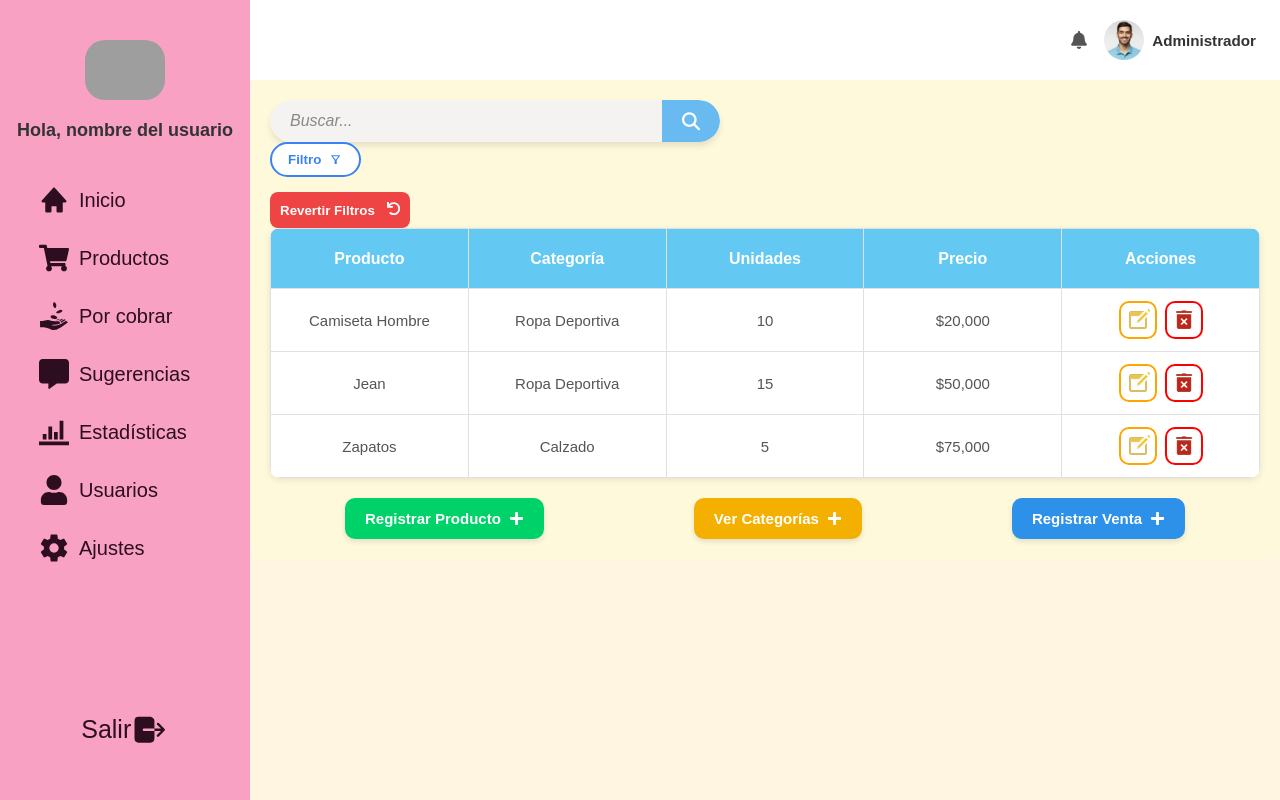
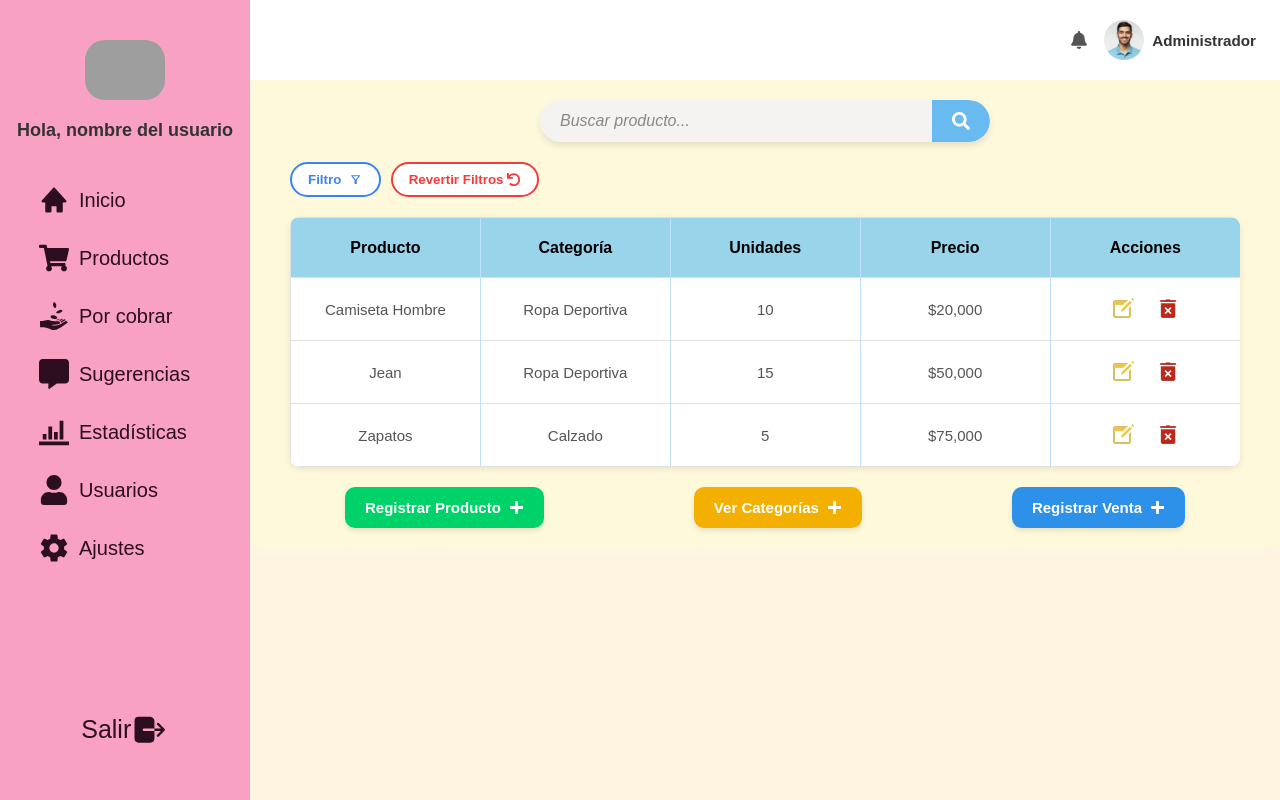
Before and after one commit to ElMopri/SIGESCAM_frontend, a React (Vite) app: page /admin/productos in a window 1280 px wide. Built offline with nearby package versions, Linux system fonts and the light colour scheme; grey boxes are pictures that could not be loaded.

Commit message:
Estilos aplicados a filtro correctos

```diff
--- a/src/components/TablaProductos.css
+++ b/src/components/TablaProductos.css
@@ -10,7 +10,7 @@
 }
 
 .tabla-productos thead {
-  background-color: #7ccde6;
+  background-color: #99d4ea;
   height: 60px;
   color: black;
 }
@@ -30,9 +30,15 @@
   text-align: center;
 }
 
+thead tr {
+  background-color: #99d4ea;
+}
+
 .boton-icono {
   background: none;
   border: none;
+  outline: none;
+  box-shadow: none;
   cursor: pointer;
   padding: 4px;
   margin: 0 2px;
--- a/src/pages/administrador/ProductosAdmin.css
+++ b/src/pages/administrador/ProductosAdmin.css
@@ -28,17 +28,6 @@
   padding: 10px;
   color: white;
   cursor: pointer;
-}
-
-/* Botón de filtrar */
-.btn-filtrar {
-  background-color: white;
-  border: 2px solid #00bfff;
-  color: #00bfff;
-  padding: 8px 16px;
-  border-radius: 30px;
-  cursor: pointer;
-  margin-bottom: 15px;
 }
 
 /* Tabla de productos */
@@ -85,13 +74,6 @@
   justify-content: center;
 }
 
-.boton-icono.editar {
-  border-color: orange;
-}
-
-.boton-icono.eliminar {
-  border-color: red;
-}
 
 .boton-icono:hover {
   transform: scale(1.1);
@@ -137,6 +119,12 @@
   background-color: #2d90e9;
 }
 
+.botones-filtro {
+  display: flex;
+  margin-top: 20px;
+  margin-bottom: 20px; /* <- este crea el espacio con la tabla */
+}
+
 .btn-filtrar {
   border: 2px solid #3b82f6;
   background-color: white;
@@ -150,7 +138,24 @@
   transition: background-color 0.3s;
 }
 
+.btn-revertir {
+  border: 2px solid #f63b3b;
+  background-color: white;
+  color: #f63b3b;
+  padding: 8px 16px;
+  border-radius: 999px;
+  font-weight: bold;
+  display: flex;
+  align-items: center;
+  cursor: pointer;
+  transition: background-color 0.3s;
+}
+
 .btn-filtrar:hover {
+  background-color: rgba(59, 130, 246, 0.1);
+}
+
+.btn-revertir:hover {
   background-color: rgba(59, 130, 246, 0.1);
 }
 
@@ -162,3 +167,44 @@
   color: red;
   cursor: pointer;
 }
+
+.contenedor-centrado {
+  display: flex;
+  justify-content: center;
+  align-items: center;
+  margin-bottom: 20px;
+}
+
+.contenedor-tabla {
+  max-width: 950px;  /* ajusta a tu gusto */
+  margin: 0 auto;    /* centra horizontalmente */
+  width: 100%;
+}
+
+.contenedor-tabla th {
+  background-color: #99d4ea;
+  padding: 12px 20px;
+  text-align: center;
+  color: #000000;
+  font-weight: bold;
+}
+
+/* Estilo para las celdas de la tabla */
+.contenedor-tabla th, .contenedor-tabla td {
+  border-right: 1px solid #BFE0FF; /* Línea que separa las columnas */
+}
+
+/* Asegúrate de no tener una línea extra al final de la última columna */
+.contenedor-tabla th:last-child, .contenedor-tabla td:last-child {
+  border-right: none;
+}
+
+/* Estilo opcional para las filas */
+.contenedor-tabla tr {
+  border-bottom: 1px solid #BFE0FF; /* Línea horizontal entre filas */
+}
+
+.botones-filtro {
+  display: flex;
+  gap: 10px;
+}
--- a/src/pages/administrador/ProductosAdmin.jsx
+++ b/src/pages/administrador/ProductosAdmin.jsx
@@ -1,7 +1,7 @@
 import React, { useState } from "react";
 import CategoriasModal from "./CategoriasModal";
 import TablaProductos from "../../components/TablaProductos";
-import SearchBar from "../../components/SearchBar";
+import SearchBarProductos from "./SearchBarProductos";
 import FiltroModal from "./FiltroModal";
 import iconEditar from "/EditYellow.png";
 import iconDelete from "/Delete.png";
@@ -15,6 +15,7 @@ const ProductosAdmin = () => {
   const [mostrarFiltroModal, setMostrarFiltroModal] = useState(false);
   const [filtroNombre, setFiltroNombre] = useState(""); // Estado para la barra de búsqueda
   const [filtrosAvanzados, setFiltrosAvanzados] = useState({});
+  const [nombreBusquedaTemp, setNombreBusquedaTemp] = useState(""); // Entrada temporal
 
   const columnasAdmin = [
     { key: "producto", label: "Producto" },
@@ -109,9 +110,20 @@ const ProductosAdmin = () => {
   return (
     <div className="productos-admin-container">
       {/* Barra de búsqueda */}
-      <SearchBar value={filtroNombre} onChange={(e) => setFiltroNombre(e.target.value)} />
-
-      {/* Botón de filtro */}
+      <div className="contenedor-centrado">
+     <SearchBarProductos
+  value={nombreBusquedaTemp}
+  onChange={(e) => setNombreBusquedaTemp(e.target.value)}
+  onSearch={() => {
+  setFiltroNombre(nombreBusquedaTemp);
+  setNombreBusquedaTemp(""); // Limpiar el input
+}}
+/>
+    </div>
+      {/* Tabla de productos */}
+      <div className="contenedor-tabla">
+        {/* Botón de filtro */}
+        <div className="botones-filtro">
       <button
         className="btn-filtrar"
         onClick={() => setMostrarFiltroModal(true)}
@@ -124,11 +136,10 @@ const ProductosAdmin = () => {
         className="btn-revertir"
         onClick={revertirFiltros}
       >
-        Revertir Filtros <FaUndo style={{ marginLeft: "8px" }} />
-      </button>
+        Revertir Filtros <FaUndo style={{ marginLeft: "4px" }} />
+      </button> </div>
 
-      {/* Tabla de productos */}
-      <TablaProductos columnas={columnasAdmin} datos={datosFiltrados} />
+      <TablaProductos columnas={columnasAdmin} datos={datosFiltrados} /></div>
 
       {/* Botones inferiores */}
       <div className="botones-inferiores">
--- /dev/null
+++ b/src/pages/administrador/SearchBarProductos.css
@@ -0,0 +1,46 @@
+.search-bar {
+  display: flex;
+  width: 100%;
+  max-width: 450px;
+  border-radius: 999px;
+  box-shadow: 0 4px 6px rgba(0, 0, 0, 0.1);
+  overflow: hidden;
+}
+
+.search-input {
+  flex: 1;
+  padding: 12px 20px;
+  border: none;
+  outline: none;
+  font-size: 16px;
+  background-color: #f5f2f2;
+  border-radius: 999px 0 0 999px;
+  color: #333;
+  font-style: normal;
+}
+
+.search-input::placeholder {
+  color: #888;
+  font-style: italic;
+}
+
+.search-button {
+  background-color: #68baf0;
+  border: none;
+  color: white;
+  padding: 0 20px;
+  cursor: pointer;
+  font-size: 18px;
+  border-radius: 0 999px 999px 0;
+  display: flex;
+  align-items: center;
+  justify-content: center;
+}
+
+.search-button i {
+  pointer-events: none;
+}
+
+.search-button:hover {
+  background-color: #479fd3;
+}
--- /dev/null
+++ b/src/pages/administrador/SearchBarProductos.jsx
@@ -0,0 +1,22 @@
+import React from "react";
+import { FaSearch } from "react-icons/fa";
+import "./SearchBarProductos.css";
+
+const SearchBarProductos = ({ value, onChange, onSearch }) => {
+  return (
+    <div className="search-bar">
+      <input
+        type="text"
+        placeholder="Buscar producto..."
+        value={value}
+        onChange={onChange}
+        className="search-input"
+      />
+      <button className="search-button" onClick={onSearch}>
+        <FaSearch />
+      </button>
+    </div>
+  );
+};
+
+export default SearchBarProductos;
```
